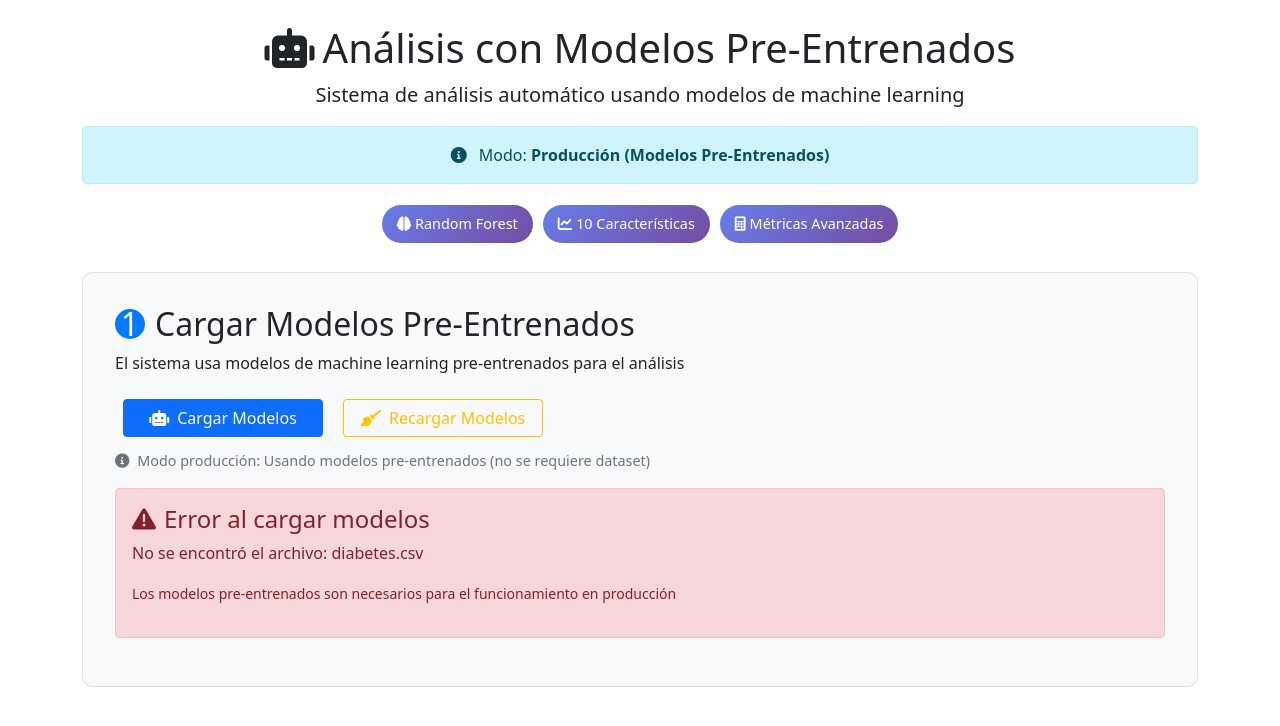
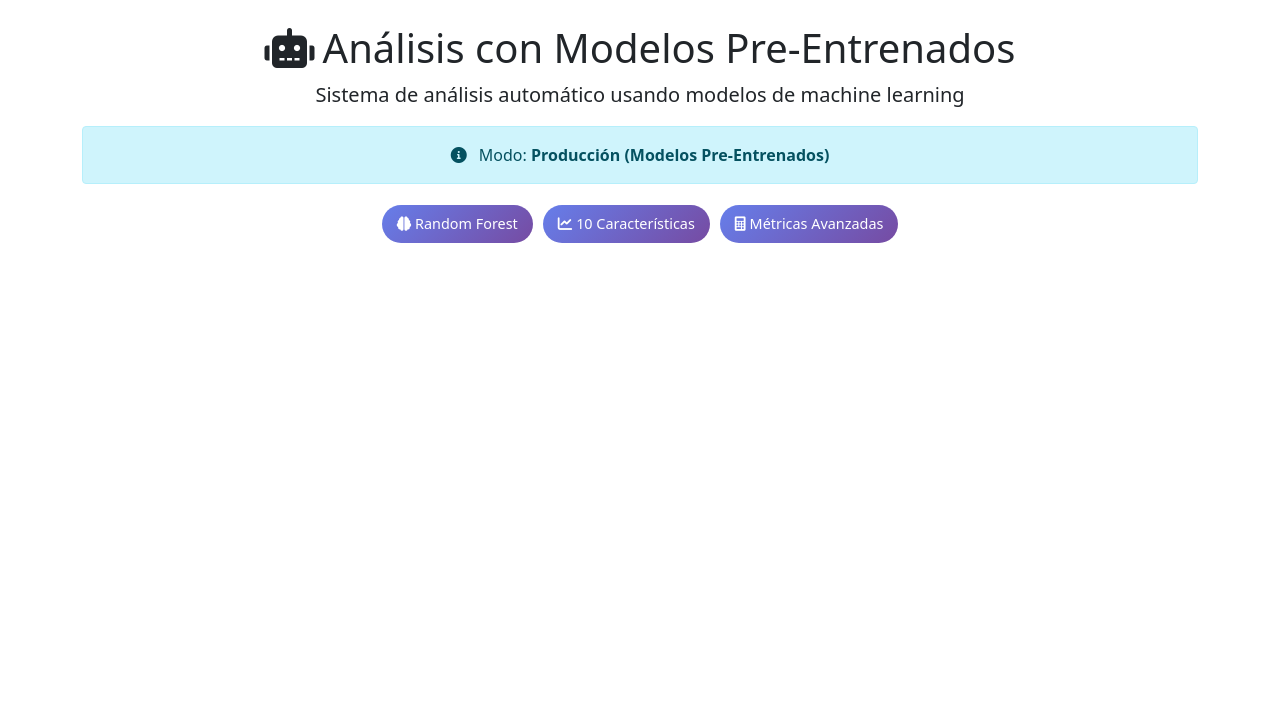
Before and after one commit to dandark666/api-sepa, a Django app: page / in a window 1280 px wide. Shown: the top 726 px of the page. Run offline with Django 5.2, Linux system fonts and the light colour scheme.

Commit message:
Update index.html

```diff
--- a/templates/index.html
+++ b/templates/index.html
@@ -114,41 +114,9 @@
             </div>
         </div>
 
-        <!-- Paso 1: Cargar Modelos -->
-        <div class="section">
-            <h2><span class="step-number">1</span>Cargar Modelos Pre-Entrenados</h2>
-            <p>El sistema usa modelos de machine learning pre-entrenados para el análisis</p>
-            <button onclick="cargarDataset()" class="btn btn-primary btn-step">
-                <i class="fas fa-robot me-2"></i>Cargar Modelos
-            </button>
-            <button onclick="limpiarCache()" class="btn btn-outline-warning btn-step">
-                <i class="fas fa-broom me-2"></i>Recargar Modelos
-            </button>
-            <div class="performance-info">
-                <i class="fas fa-info-circle me-1"></i>
-                Modo producción: Usando modelos pre-entrenados (no se requiere dataset)
-            </div>
-            <div id="cargarResult" class="mt-3"></div>
-        </div>
-
-        <!-- Paso 2: Información del Modelo -->
-        <div class="section" id="visualizacionSection" style="display: none;">
-            <h2><span class="step-number">2</span>Información del Modelo</h2>
-            <button onclick="visualizarDataset()" class="btn btn-info btn-step">
-                <i class="fas fa-eye me-2"></i>Mostrar Información del Modelo
-            </button>
-            <div id="visualizacionLoading" class="loading">
-                <div class="spinner-border text-primary" role="status">
-                    <span class="visually-hidden">Cargando...</span>
-                </div>
-                <p>Generando información del modelo...</p>
-            </div>
-            <div id="datasetInfo" class="mt-3"></div>
-        </div>
-
         <!-- Paso 3: Importancia -->
         <div class="section" id="importanciaSection" style="display: none;">
-            <h2><span class="step-number">3</span>Importancia de Características (Modelo)</h2>
+            <h2><span class="step-number">1</span>Importancia de Características (Modelo)</h2>
             <button onclick="calcularImportancia()" class="btn btn-warning btn-step">
                 <i class="fas fa-chart-bar me-2"></i>Calcular Importancia
             </button>
@@ -164,7 +132,7 @@
 
         <!-- Paso 4: Reducción -->
         <div class="section" id="reduccionSection" style="display: none;">
-            <h2><span class="step-number">4</span>Reducción de Características (Modelo)</h2>
+            <h2><span class="step-number">2</span>Reducción de Características (Modelo)</h2>
             <button onclick="reducirCaracteristicas()" class="btn btn-success btn-step">
                 <i class="fas fa-compress me-2"></i>Reducir Características
             </button>
@@ -179,7 +147,7 @@
 
         <!-- Paso 5: F1 Score -->
         <div class="section" id="f1Section" style="display: none;">
-            <h2><span class="step-number">5</span>Métricas del Modelo</h2>
+            <h2><span class="step-number">3</span>Métricas del Modelo</h2>
             <button onclick="calcularF1Score()" class="btn btn-danger btn-step">
                 <i class="fas fa-calculator me-2"></i>Calcular F1 Score y Métricas
             </button>
```
